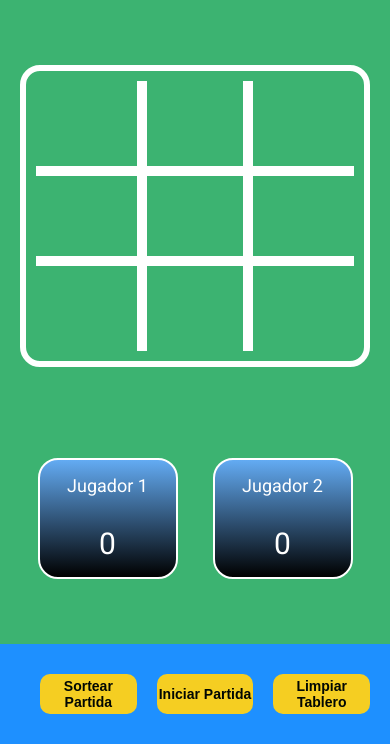
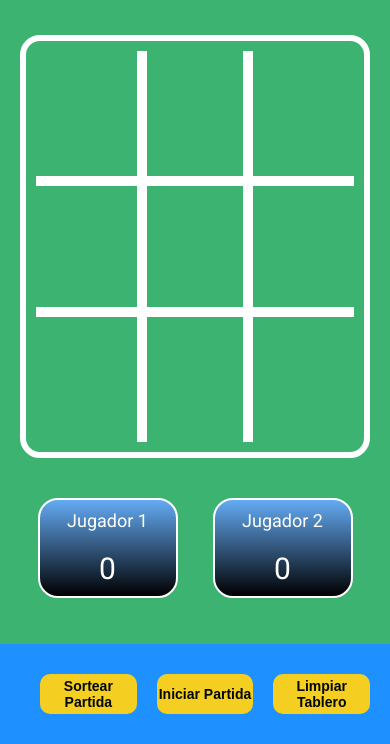
Before and after one commit to camilogonzalezf/triqui, a plain HTML site: page index.html in a window 390 px wide. Shown: the part 100-844 px from the top of the page. Drawn offline with Linux system fonts and the light colour scheme.

Commit message:
Ajuste height

```diff
--- a/styles.css
+++ b/styles.css
@@ -52,7 +52,7 @@ body{
 
 .section__main{
     width: 100%;
-    height: 50%;
+    height: 70%;
     border: 6px solid white;
     border-radius: 20px;
     padding: 10px 10px;
@@ -111,7 +111,7 @@ body{
 
 .player-mobile{
     width: 40%;
-    height: 100%;
+    height: 100px;
     border: 2px solid white;
     border-radius: 20px;
     background: linear-gradient(#63abf3, black);
```
